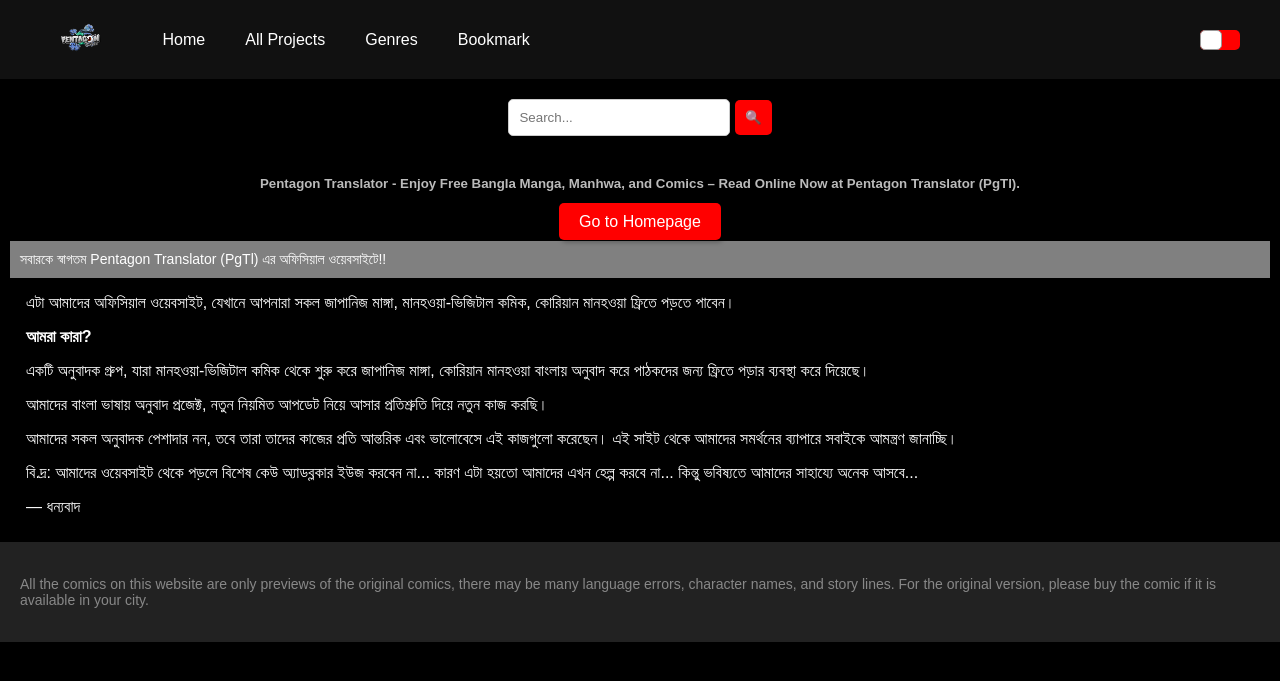
After one commit to raisulrahat/PgTl, a PHP site: page / in a window 1280 px wide. The commit adds this page. Shown: the top 681 px of the page. Run offline with PHP 8.4, Linux system fonts and the light colour scheme.

Commit message:
Add files via upload

```diff
--- a/header.php
+++ b/header.php
@@ -1,13 +1,7 @@
-<!-- header.php --><head>
-    <meta charset="UTF-8">
-    <meta name="viewport" content="width=device-width, initial-scale=1.0">
-    <meta name="description" content="PgTl - Enjoy Free Bangla Manga, Manhwa, and Comics – Read Online Now at Bangla Comik (Bcomik)">
-    <title>Pentagon Translator</title>
-    <link rel="stylesheet" href="css/style.css">
-</head>
+<!-- header.php -->
 <header class="header">
     <div class="header-container">
-        <a href="homepage.html" class="logo">
+        <a href="index.php" class="logo">
             <img src="assets/logo/logo.png" alt="Logo">
         </a>
         <nav class="nav-links">
--- /dev/null
+++ b/index.php
@@ -0,0 +1,42 @@
+<!DOCTYPE html>
+<html lang="en">
+<head>
+    <meta charset="UTF-8">
+    <meta name="viewport" content="width=device-width, initial-scale=1.0">
+    <meta name="description" content="PgTl - Enjoy Free Bangla Manga, Manhwa, and Comics – Read Online Now at Bangla Comik (Bcomik)">
+    <title>Pentagon Translator</title>
+    <link rel="stylesheet" href="css/style.css">
+</head>
+<body>
+
+    <?php include 'header.php'; ?>
+
+    <div class="search-bar">
+    <input type="text" placeholder="Search...">
+    <button type="submit">🔍</button>
+</div>
+
+
+    <main class="main-content">
+        <h5>Pentagon Translator - Enjoy Free Bangla Manga, Manhwa, and Comics – Read Online Now at Pentagon Translator (PgTl).</h5>
+        <a href="homepage.php" class="button">Go to Homepage</a>
+
+        <div class="subtitle">সবারকে স্বাগতম Pentagon Translator (PgTl) এর অফিসিয়াল ওয়েবসাইটে!!</div>
+        <div class="info" align="left">
+            <p>এটা আমাদের অফিসিয়াল ওয়েবসাইট, যেখানে আপনারা সকল জাপানিজ মাঙ্গা, মানহওয়া-ভিজিটাল কমিক, কোরিয়ান মানহওয়া ফ্রিতে পড়তে পাবেন।</p>
+            <p><b>আমরা কারা?</b></p>
+            <p>একটি অনুবাদক গ্রুপ, যারা মানহওয়া-ভিজিটাল কমিক থেকে শুরু করে জাপানিজ মাঙ্গা, কোরিয়ান মানহওয়া বাংলায় অনুবাদ করে পাঠকদের জন্য ফ্রিতে পড়ার ব্যবস্থা করে দিয়েছে।</p>
+            <p>আমাদের বাংলা ভাষায় অনুবাদ প্রজেক্ট, নতুন নিয়মিত আপডেট নিয়ে আসার প্রতিশ্রুতি দিয়ে নতুন কাজ করছি।</p>
+            <p>আমাদের সকল অনুবাদক পেশাদার নন, তবে তারা তাদের কাজের প্রতি আন্তরিক এবং ভালোবেসে এই কাজগুলো করেছেন। এই সাইট থেকে আমাদের সমর্থনের ব্যাপারে সবাইকে আমন্ত্রণ জানাচ্ছি।</p>
+            <p>বি.দ্র: আমাদের ওয়েবসাইট থেকে পড়লে বিশেষ কেউ অ্যাডব্লকার ইউজ করবেন না... কারণ এটা হয়তো আমাদের এখন হেল্প করবে না... কিন্তু ভবিষ্যতে আমাদের সাহায্যে অনেক আসবে...</p>
+            <p>— ধন্যবাদ</p>
+        </div>
+    </main>
+
+    <footer class="footer">
+        <p>All the comics on this website are only previews of the original comics, there may be many language errors, character names, and story lines. For the original version, please buy the comic if it is available in your city.</p>
+    </footer>
+
+    <script src="scripts/script.js"></script>
+</body>
+</html>
```
Also changed, not shown: homepage.php (+15 -1 lines), assets/slider/1.jpg (added), assets/slider/2.jpg (added), assets/slider/3.jpg (added), assets/slider/4.jpg (added), assets/slider/5.jpg (added), assets/slider/6.jpg (added), css/slider.css (added), scripts/slider.js (added).
